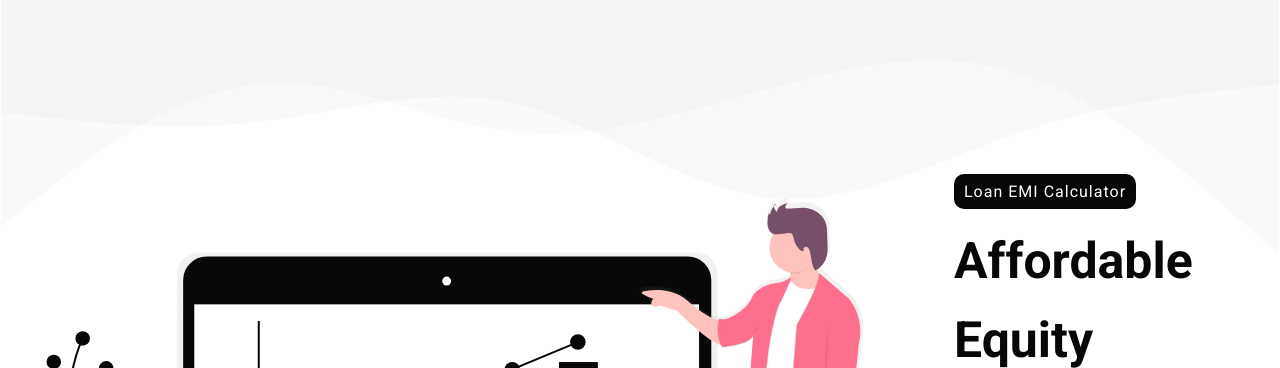
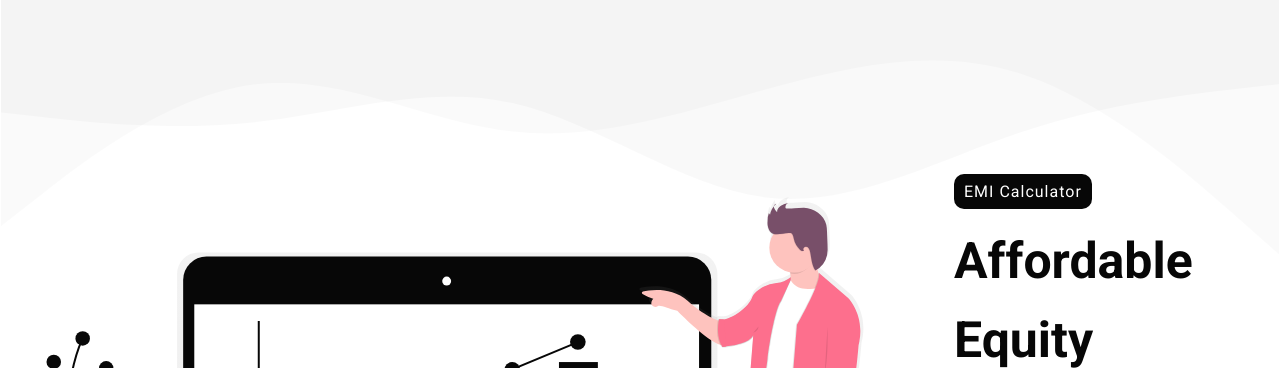
Before and after one commit to mualiyu/mamatsafe_website, a PHP site: page / in a window 1280 px wide. Shown: the part 168-536 px from the top of the page. Run offline with PHP 8.4, Linux system fonts and the light colour scheme.

Commit message:
first commit

```diff
--- a/index.html
+++ b/index.html
@@ -79,7 +79,7 @@
         <img src="images/banner.svg" class="img-fluid" alt="banner">
       </div>
       <div class="col-lg-5 offset-lg-1 col-sm-12 header-title-section">
-        <p class="header-subtitle">Loan EMI Calculator</p>
+        <p class="header-subtitle">EMI Calculator</p>
         <h1 class="header-title"> Affordable Equity Investment for Your Business!</h1>
         <p class="header-title-text">Our mission is to support your sustainable growth by providing accessible
           capital options.</p>
--- a/index.php
+++ b/index.php
@@ -79,7 +79,7 @@
         <img src="images/banner.svg" class="img-fluid" alt="banner">
       </div>
       <div class="col-lg-5 offset-lg-1 col-sm-12 header-title-section">
-        <p class="header-subtitle">Loan EMI Calculator</p>
+        <p class="header-subtitle">EMI Calculator</p>
         <h1 class="header-title"> Affordable Equity Investment for Your Business!</h1>
         <p class="header-title-text">Our mission is to support your sustainable growth by providing accessible
           capital options.</p>
```
Also changed, not shown: 2 other files.
